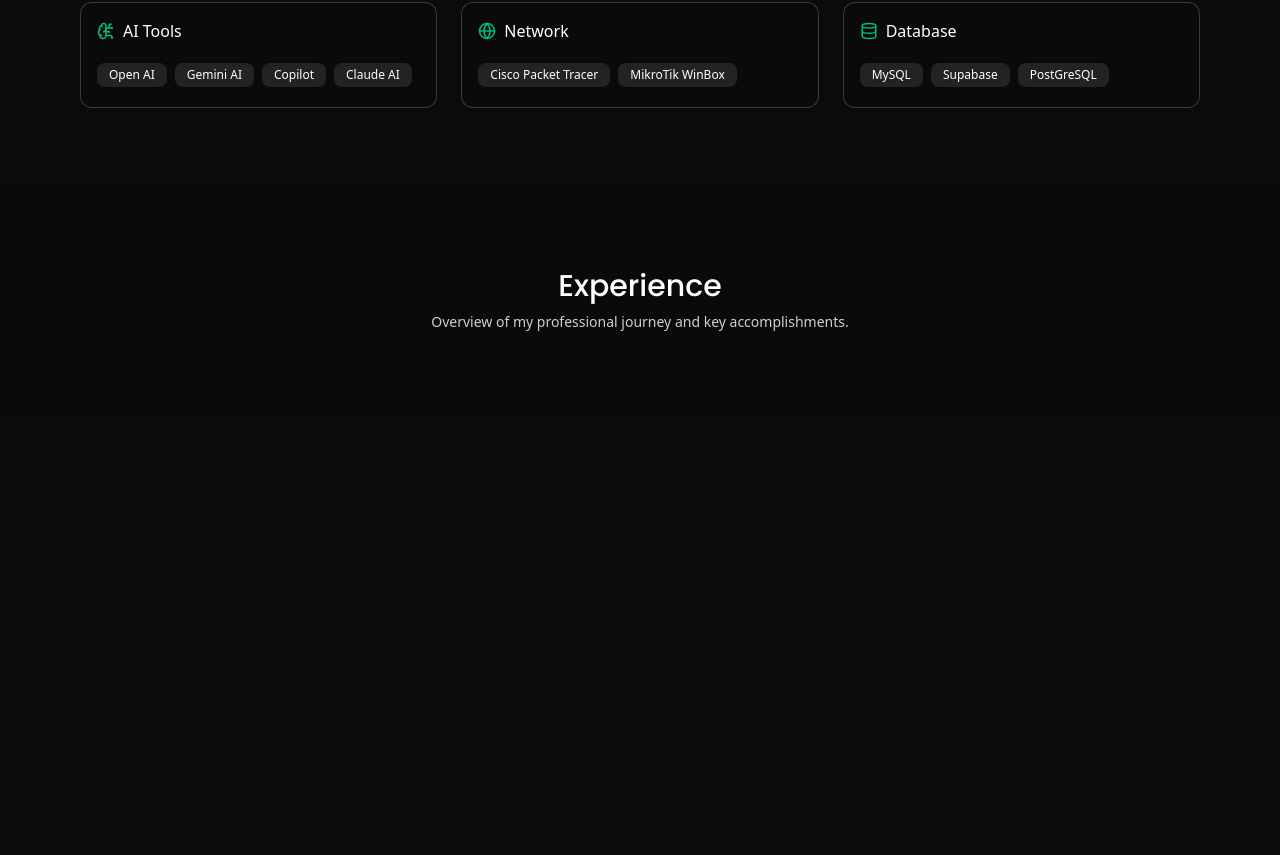
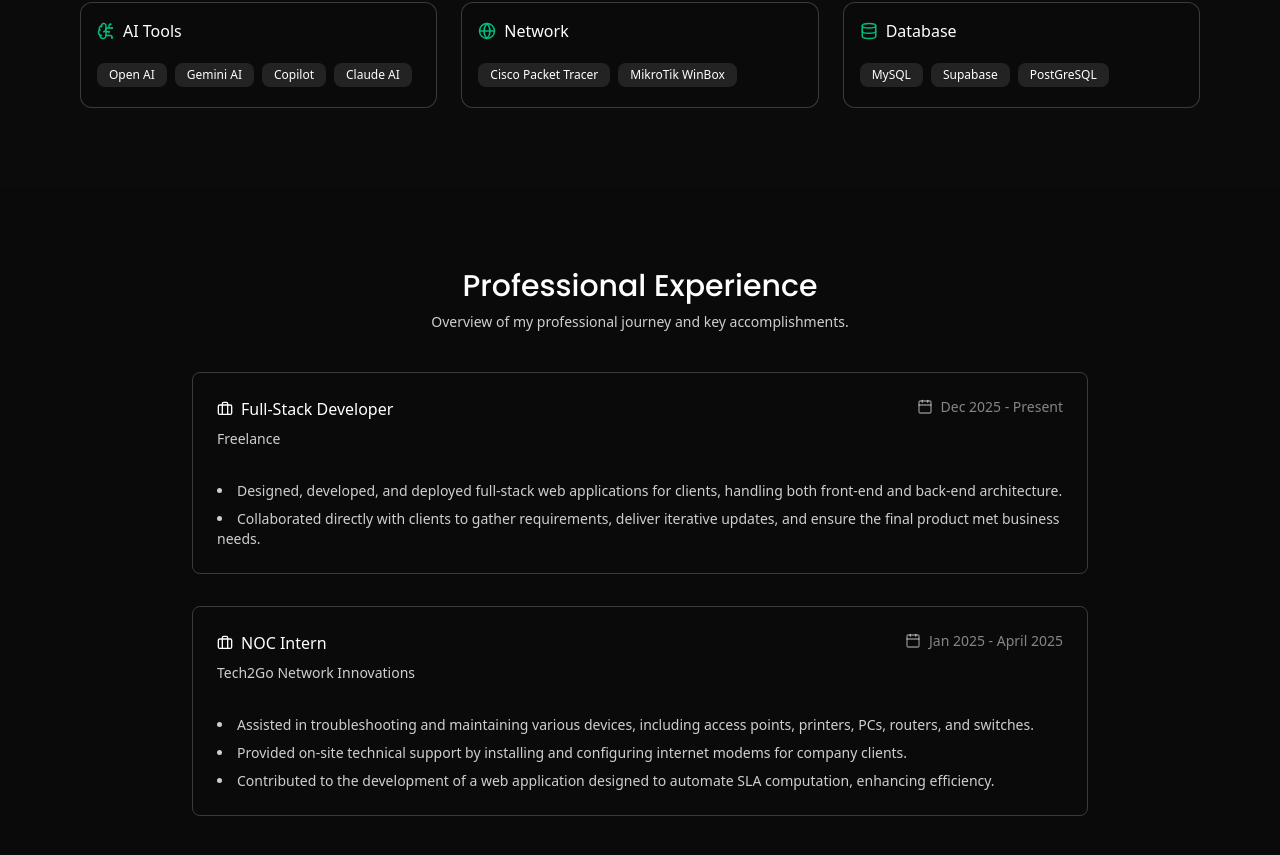
Before and after one commit to ralphfrncisco/portfolio-itr1, a React (Vite) app: page / in a window 1280 px wide. Shown: the part 1201-2056 px from the top of the page. Before the commit the page ends 1613 px from the top, so only its background shows below. Built offline with nearby package versions, Linux system fonts and the light colour scheme; a web font is replaced by a local one.

Commit message:
experience done

```diff
--- a/src/layout/Experience.jsx
+++ b/src/layout/Experience.jsx
@@ -1,12 +1,70 @@
 import React from 'react'
+import { Briefcase, Calendar } from 'lucide-react';
+
+const Experiences =
+[
+  {
+    title: 'Full-Stack Developer',
+    company: 'Freelance',
+    duration: 'Dec 2025 - Present',
+    responsibilities: [
+      'Designed, developed, and deployed full-stack web applications for clients, handling both front-end and back-end architecture.',
+      'Collaborated directly with clients to gather requirements, deliver iterative updates, and ensure the final product met business needs.'
+    ]
+  },
+  {
+    title: 'NOC Intern',
+    company: 'Tech2Go Network Innovations',
+    duration: 'Jan 2025 - April 2025',
+    responsibilities: [
+      'Assisted in troubleshooting and maintaining various devices, including access points, printers, PCs, routers, and switches.',
+      'Provided on-site technical support by installing and configuring internet modems for company clients.',
+      'Contributed to the development of a web application designed to automate SLA computation, enhancing efficiency.'
+    ]
+  }
+];
 
 function Experience() {
   return (
     <>
         <div className = "py-20 flex items-center justify-center flex-col bg-[#0A0A0A]">
           <div className = "text-center">
-            <h1 className = "text-3xl font-medium">Experience</h1>
+            <h1 className = "text-3xl font-medium">Professional Experience</h1>
             <p className = "text-sm mt-2 font-extralight text-white/80 text-center normal-text tracking-normal">Overview of my professional journey and key accomplishments.</p>
+          </div>
+
+          <div className = "mt-10 flex items-start justify-start flex-col gap-8 px-4">
+
+            {Experiences.map((exp, index) => (
+              <div key={index} className="p-6 border border-white/20 rounded-lg max-w-4xl w-full normal-text">
+
+                <div className="flex flex-col md:flex-row justify-between">
+                  <div className="flex flex-col items-start gap-2">
+                    <div className="flex items-center gap-2">
+                      <span><Briefcase size={16} /></span>
+                      <h2 className="text-md font-medium">{exp.title}</h2>
+                    </div>
+                    <div>
+                      <p className="text-sm text-white/80">{exp.company}</p>
+                    </div>
+                  </div>
+
+                  <div className="flex flex-col items-start mt-5 md:mt-0 md:items-end gap-2">
+                    <div className="flex items-center gap-2">
+                      <span><Calendar size={16} className="text-white/50"/></span>
+                      <h2 className="text-sm text-white/50">{exp.duration}</h2>
+                    </div>
+                  </div>
+                </div>
+
+                <ul className="mt-8 space-y-2 list-disc list-inside normal-text text-sm text-white/80">
+                  {exp.responsibilities.map((resp, respIndex) => (
+                    <li key={respIndex}>{resp}</li>
+                  ))}
+                </ul>
+
+              </div>
+            ))}
           </div>
         </div>
     </>
--- a/src/layout/Skills.jsx
+++ b/src/layout/Skills.jsx
@@ -2,12 +2,6 @@
 import { Code, AppWindowMac, Settings, BrainCircuit, Database, Globe } from 'lucide-react';
 
 function Skills() {
-  const mockSkills = [
-    { name: 'JavaScript' },
-    { name: 'React' },
-    { name: 'Node.js' },
-    { name: 'Python' },
-  ];
 
   const stack =
   [
```
